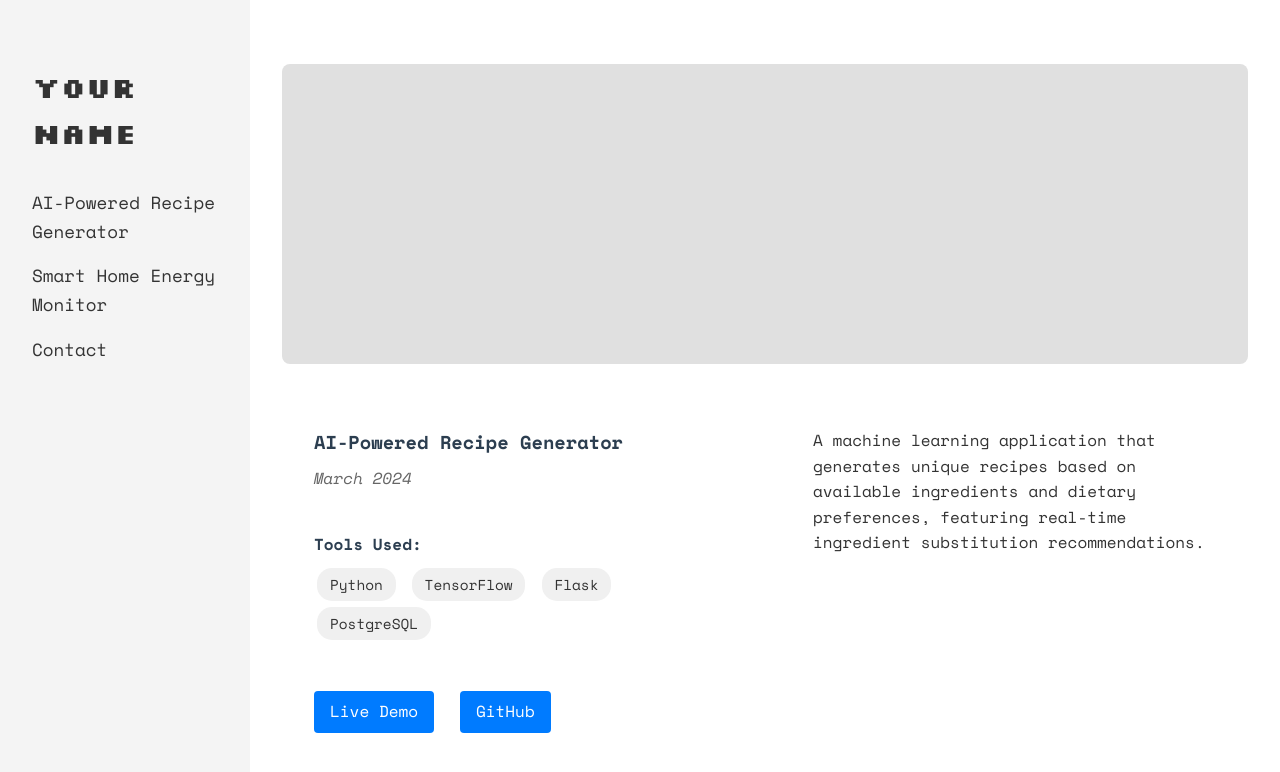
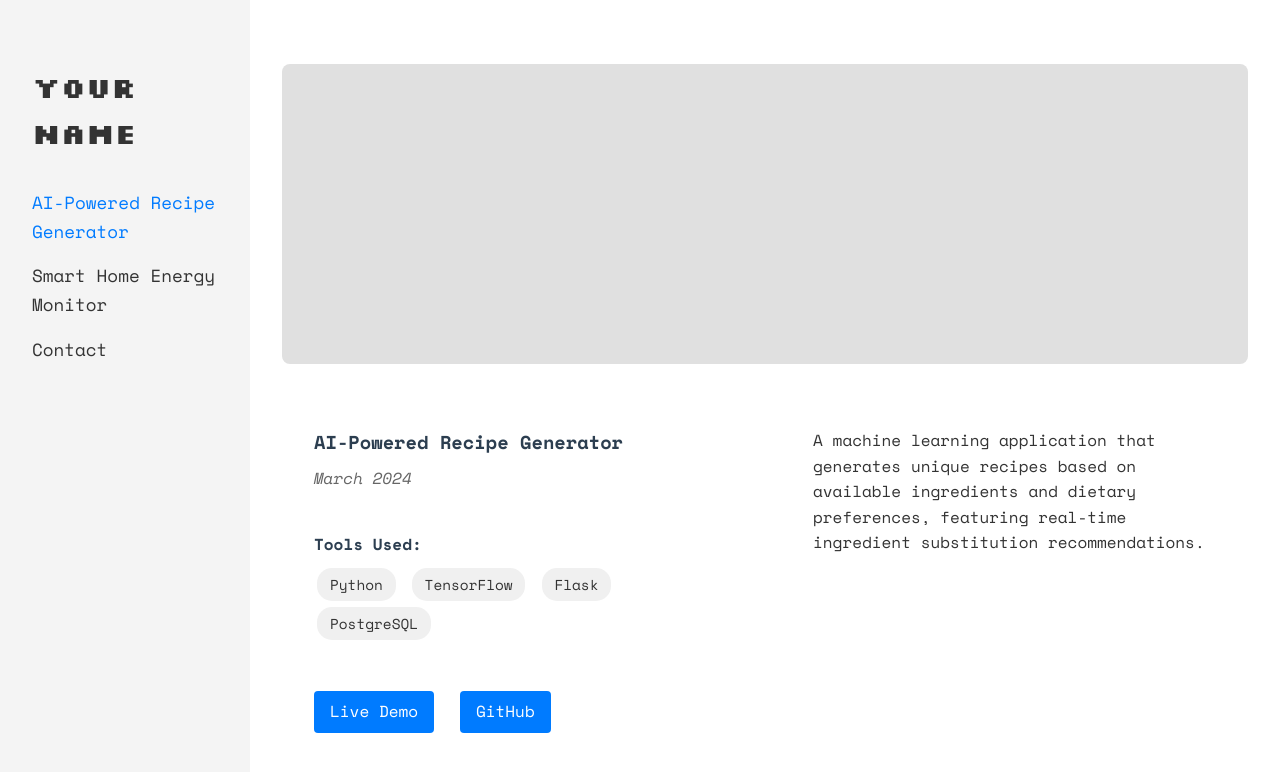
Before and after one commit to breschio/portfolio-2, a plain HTML site: page index.html in a window 1280 px wide. Shown: the top 772 px of the page. Drawn offline with nearby package versions, Linux system fonts and the light colour scheme.

Commit message:
Added smooth scroll behavior and fixed active navigation links

```diff
--- a/script.js
+++ b/script.js
@@ -1,10 +1,39 @@
-document.querySelectorAll('a[href^="#"]').forEach(anchor => {
-    anchor.addEventListener('click', function (e) {
-        e.preventDefault();
+document.addEventListener('DOMContentLoaded', () => {
+    const navLinks = document.querySelectorAll('.nav-links a');
 
-        const target = document.querySelector(this.getAttribute('href'));
-        target.scrollIntoView({
-            behavior: 'smooth'
+    // Function to update active link
+    const updateActiveLink = () => {
+        const fromTop = window.scrollY + 60;
+
+        document.querySelectorAll('.project').forEach(section => {
+            const sectionTop = section.offsetTop;
+            const sectionHeight = section.offsetHeight;
+
+            if (fromTop >= sectionTop && fromTop < sectionTop + sectionHeight) {
+                const correspondingLink = document.querySelector(`.nav-links a[href="#${section.id}"]`);
+
+                // Remove active class from all links
+                navLinks.forEach(link => link.classList.remove('active'));
+
+                // Add active class to current section's link
+                if (correspondingLink) {
+                    correspondingLink.classList.add('active');
+                }
+            }
+        });
+    };
+
+    // Update active link on scroll
+    window.addEventListener('scroll', updateActiveLink);
+
+    // Update active link on click
+    navLinks.forEach(link => {
+        link.addEventListener('click', (e) => {
+            navLinks.forEach(link => link.classList.remove('active'));
+            e.target.classList.add('active');
         });
     });
+
+    // Set initial active link on page load
+    updateActiveLink();
 });
--- a/styles.css
+++ b/styles.css
@@ -45,7 +45,8 @@ body {
     transition: color 0.3s;
 }
 
-.nav-links a:hover {
+.nav-links a:hover,
+.nav-links a.active {
     color: #007bff;
 }
 
@@ -196,3 +197,7 @@ body {
         grid-template-columns: 1fr;
     }
 }
+
+html {
+    scroll-behavior: smooth; /* Enable smooth scrolling */
+}
```
